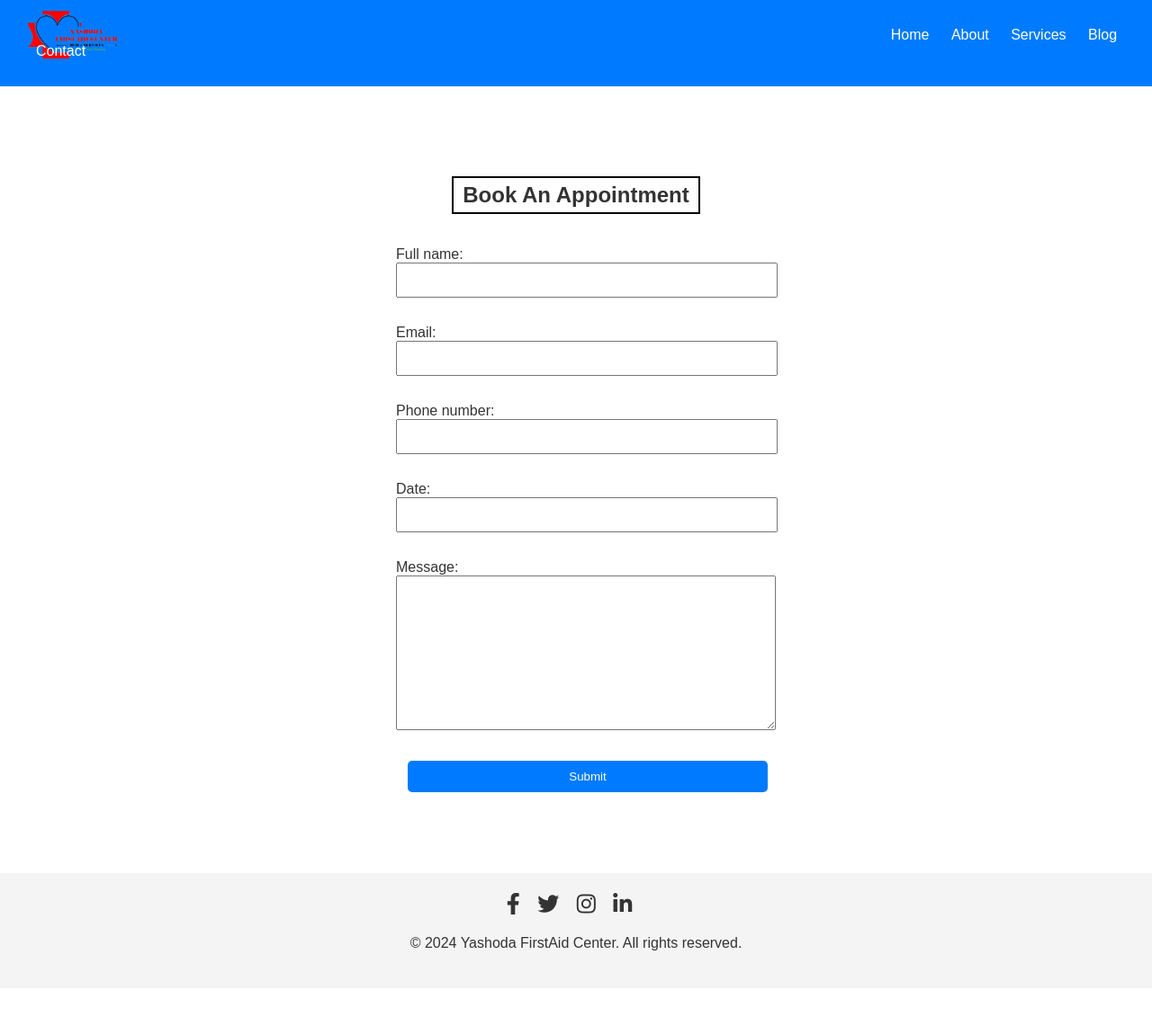
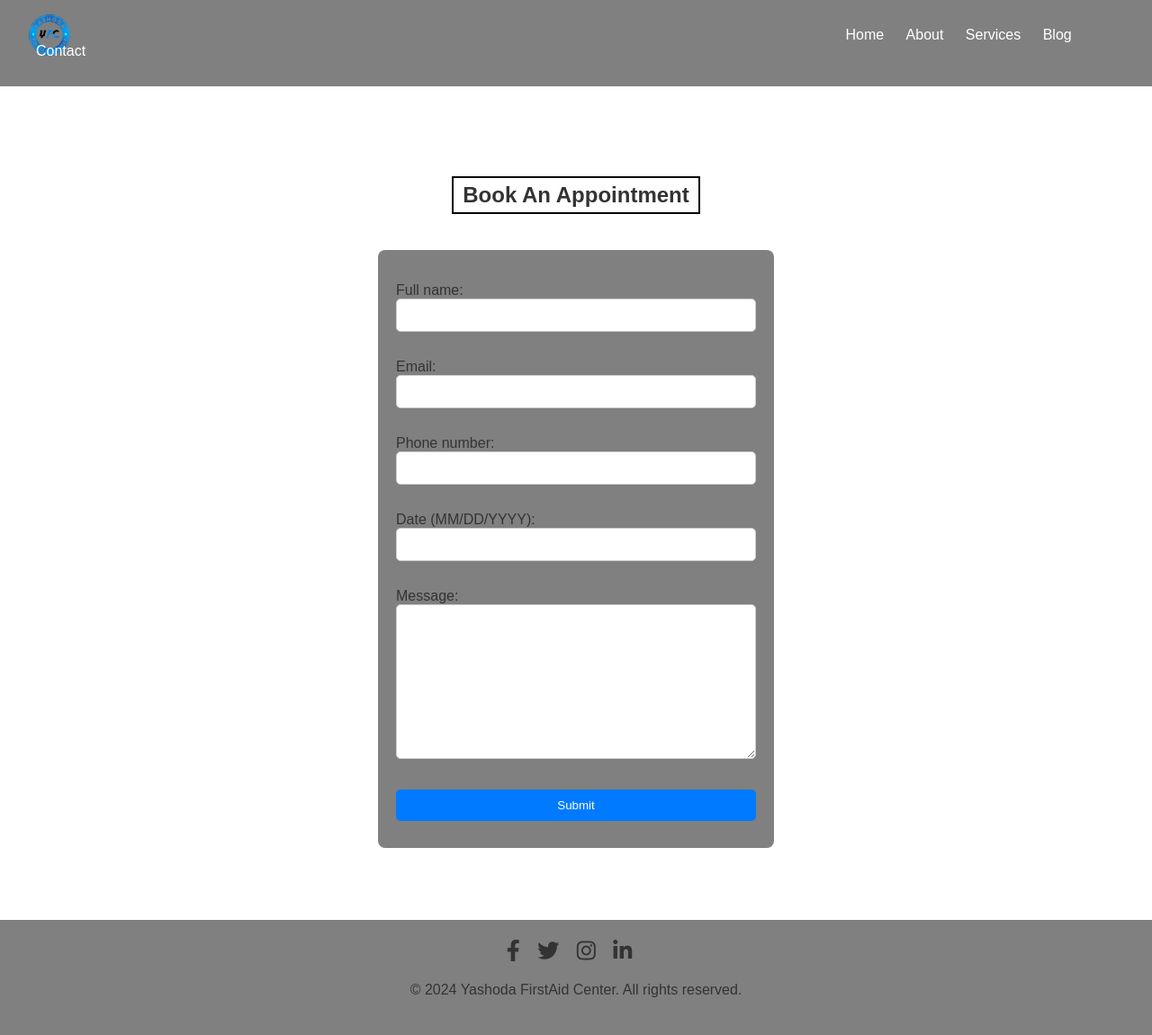
Before and after one commit to Annepuuday111/Yashoda-Firstaid-Center, a Django app: page /booking/ in a window 1280 px wide. Shown: the whole page at 90% size. Before the commit the page ends 1057 px from the top, so only its background shows below. Run offline with Django 5.2, Linux system fonts and the light colour scheme.

Commit message:
V1.0.0.1
commit

```diff
--- a/YashodaFirstaidCenter/adminapp/forms.py
+++ b/YashodaFirstaidCenter/adminapp/forms.py
@@ -1,7 +1,11 @@
+
 from django import forms
 from .models import Appointment
 
 class AppointmentForm(forms.ModelForm):
     class Meta:
         model = Appointment
-        fields = '__all__'
+        fields = ['full_name', 'email', 'phone_number', 'date', 'message']
+        labels = {
+            'date': 'Date (MM/DD/YYYY)'
+        }
--- a/YashodaFirstaidCenter/adminapp/models.py
+++ b/YashodaFirstaidCenter/adminapp/models.py
@@ -9,3 +9,6 @@ class Appointment(models.Model):
 
     class Meta:
         db_table = 'appointment_table'
+
+    def __str__(self):
+        return self.full_name
--- a/YashodaFirstaidCenter/adminapp/views.py
+++ b/YashodaFirstaidCenter/adminapp/views.py
@@ -1,5 +1,5 @@
-from django.shortcuts import render, redirect
-from django.http import HttpResponse
+from django.shortcuts import render, HttpResponseRedirect
+from django.contrib import messages
 from .forms import AppointmentForm
 from .models import Appointment
 
@@ -29,8 +29,10 @@ def booking(request):
         form = AppointmentForm(request.POST)
         if form.is_valid():
             form.save()
-            return HttpResponse("Appointment Added Successfully")
+            messages.info(request, "Thank you! The data was successfully submitted.")
+            return HttpResponseRedirect('/booking/')
         else:
+            messages.info(request, " The data was not submitted.")
             print(form.errors)
     else:
         form = AppointmentForm()
--- a/YashodaFirstaidCenter/static/css/styles.css
+++ b/YashodaFirstaidCenter/static/css/styles.css
@@ -15,7 +15,7 @@ body {
 }
 
 header {
-    background-color: #007BFF;
+    background-color: gray;
     color: #fff;
     padding: 10px 0;
 }
@@ -113,7 +113,7 @@ button:hover {
 }
 
 footer {
-    background-color: #f4f4f4;
+    background-color: gray;
     padding: 1px 0;
     text-align: center;
     margin-top: auto;
@@ -534,3 +534,52 @@ tbody tr:hover {
             font-size: 2.5em;
             color: #333;
         }
+
+form {
+    background-color: gray;
+    padding: 20px;
+    border-radius: 8px;
+    margin-top: 20px;
+}
+
+form table {
+    width: 100%;
+}
+
+form table tr {
+    margin-bottom: 15px;
+}
+
+form table td {
+    padding: 10px;
+    vertical-align: middle;
+}
+
+form table td label {
+    color: white;
+}
+
+form input[type="text"],
+form input[type="email"],
+form textarea {
+    width: 100%;
+    padding: 10px;
+    border: 1px solid #ccc;
+    border-radius: 5px;
+    box-sizing: border-box;
+}
+
+form .book-appointment-btn {
+    background-color: #007bff;
+    color: #fff;
+    border: none;
+    padding: 8px 15px;
+    border-radius: 5px;
+    cursor: pointer;
+    margin: 0 auto;
+    display: block;
+}
+
+form .book-appointment-btn:hover {
+    background-color: #0056b3;
+}
--- a/YashodaFirstaidCenter/templates/about.html
+++ b/YashodaFirstaidCenter/templates/about.html
@@ -14,7 +14,7 @@
     <nav>
         <div class="container">
             <ul class="menu">
-                <img style="margin-right: 830px;" src="{% static 'images/Yashoda Clinic Logo.png' %}" alt="Yashoda FirstAid Center Logo" class="logo">
+                <img style="margin-right: 830px;" src="{% static 'images/YFC.png' %}" alt="Yashoda FirstAid Center Logo" class="logo">
                 <li><a href="{% url 'index' %}">Home</a></li>
                 <li><a href="{% url 'about' %}">About</a></li>
                 <li><a href="{% url 'services' %}">Services</a></li>
--- a/YashodaFirstaidCenter/templates/admindashboard.html
+++ b/YashodaFirstaidCenter/templates/admindashboard.html
@@ -14,7 +14,7 @@
     <nav>
         <div class="container">
             <ul class="menu">
-                <img style="margin-right: 766px;" src="{% static 'images/Yashoda Clinic Logo.png' %}" alt="Yashoda FirstAid Center Logo" class="logo">
+                <img style="margin-right: 766px;" src="{% static 'images/YFC.png' %}" alt="Yashoda FirstAid Center Logo" class="logo">
                 <li><a href="{% url 'adminhome' %}">Home</a></li>
                 <li><a href="{% url 'admindashboard' %}" class="active">View Appointments</a></li>
                 <li><a href="{% url 'login' %}">Logout</a></li>
--- a/YashodaFirstaidCenter/templates/adminhome.html
+++ b/YashodaFirstaidCenter/templates/adminhome.html
@@ -14,7 +14,7 @@
     <nav>
         <div class="container">
             <ul class="menu">
-                <img style="margin-right: 750px;"  src="{% static 'images/Yashoda Clinic Logo.png' %}" alt="Yashoda FirstAid Center Logo" class="logo">
+                <img style="margin-right: 750px;"  src="{% static 'images/YFC.png' %}" alt="Yashoda FirstAid Center Logo" class="logo">
                 <li><a href="{% url 'adminhome' %}">Home</a></li>
                 <li><a href="{% url 'admindashboard' %}" class="active">View Appointments</a></li>
                 <li><a href="{% url 'login' %}">Logout</a></li>
--- a/YashodaFirstaidCenter/templates/blog.html
+++ b/YashodaFirstaidCenter/templates/blog.html
@@ -14,7 +14,7 @@
     <nav>
         <div class="container">
             <ul class="menu">
-                <img style="margin-right: 830px;" src="{% static 'images/Yashoda Clinic Logo.png' %}" alt="Yashoda FirstAid Center Logo" class="logo">
+                <img style="margin-right: 830px;" src="{% static 'images/YFC.png' %}" alt="Yashoda FirstAid Center Logo" class="logo">
                 <li><a href="{% url 'index' %}">Home</a></li>
                 <li><a href="{% url 'about' %}">About</a></li>
                 <li><a href="{% url 'services' %}">Services</a></li>
--- a/YashodaFirstaidCenter/templates/booking.html
+++ b/YashodaFirstaidCenter/templates/booking.html
@@ -14,7 +14,7 @@
     <nav>
         <div class="container">
             <ul class="menu">
-                <img style="margin-right: 825px;"  src="{% static 'images/Yashoda Clinic Logo.png' %}" alt="Yashoda FirstAid Center Logo" class="logo">
+                <img style="margin-right: 825px;"  src="{% static 'images/YFC.png' %}" alt="Yashoda FirstAid Center Logo" class="logo">
                 <li><a href="{% url 'index' %}">Home</a></li>
                 <li><a href="{% url 'about' %}">About</a></li>
                 <li><a href="{% url 'services' %}">Services</a></li>
@@ -48,5 +48,11 @@
     </div>
 </footer>
 
+<div>
+    {% for i in messages %}
+    <h4 align="center"><font color="red">{{i}}</font></h4>
+    {% endfor %}
+</div>
+
 </body>
 </html>
--- a/YashodaFirstaidCenter/templates/contact.html
+++ b/YashodaFirstaidCenter/templates/contact.html
@@ -14,7 +14,7 @@
     <nav>
         <div class="container">
             <ul class="menu">
-                <img style="margin-right: 810px;" src="{% static 'images/Yashoda Clinic Logo.png' %}" alt="Yashoda FirstAid Center Logo" class="logo">
+                <img style="margin-right: 810px;" src="{% static 'images/YFC.png' %}" alt="Yashoda FirstAid Center Logo" class="logo">
                 <li><a href="{% url 'index' %}">Home</a></li>
                 <li><a href="{% url 'about' %}">About</a></li>
                 <li><a href="{% url 'services' %}">Services</a></li>
--- a/YashodaFirstaidCenter/templates/index.html
+++ b/YashodaFirstaidCenter/templates/index.html
@@ -14,7 +14,7 @@
     <nav>
         <div class="container">
             <ul class="menu">
-                <img style="margin-right: 750px;"  src="{% static 'images/Yashoda Clinic Logo.png' %}" alt="Yashoda FirstAid Center Logo" class="logo">
+                <img style="margin-right: 750px;"  src="{% static 'images/YFC.png' %}" alt="Yashoda FirstAid Center Logo" class="logo">
                 <li><a href="{% url 'index' %}">Home</a></li>
                 <li><a href="{% url 'about' %}">About</a></li>
                 <li><a href="{% url 'services' %}">Services</a></li>
--- a/YashodaFirstaidCenter/templates/login.html
+++ b/YashodaFirstaidCenter/templates/login.html
@@ -14,7 +14,7 @@
     <nav>
         <div class="container">
             <ul class="menu">
-                <img style="margin-right: 1103px;"  src="{% static 'images/Yashoda Clinic Logo.png' %}" alt="Yashoda FirstAid Center Logo" class="logo">
+                <img style="margin-right: 1103px;"  src="{% static 'images/YFC.png' %}" alt="Yashoda FirstAid Center Logo" class="logo">
                 <li><a href="{% url 'index' %}">Home</a></li>
             </ul>
         </div>
--- a/YashodaFirstaidCenter/templates/services.html
+++ b/YashodaFirstaidCenter/templates/services.html
@@ -14,7 +14,7 @@
     <nav>
         <div class="container">
             <ul class="menu">
-                <img style="margin-right: 830px;" src="{% static 'images/Yashoda Clinic Logo.png' %}" alt="Yashoda FirstAid Center Logo" class="logo">
+                <img style="margin-right: 830px;" src="{% static 'images/YFC.png' %}" alt="Yashoda FirstAid Center Logo" class="logo">
                 <li><a href="{% url 'index' %}">Home</a></li>
                 <li><a href="{% url 'about' %}">About</a></li>
                 <li><a href="{% url 'services' %}">Services</a></li>
```
Also changed, not shown: YashodaFirstaidCenter/adminapp/migrations/0001_initial.py, YashodaFirstaidCenter/static/images/YFC.png (added).
